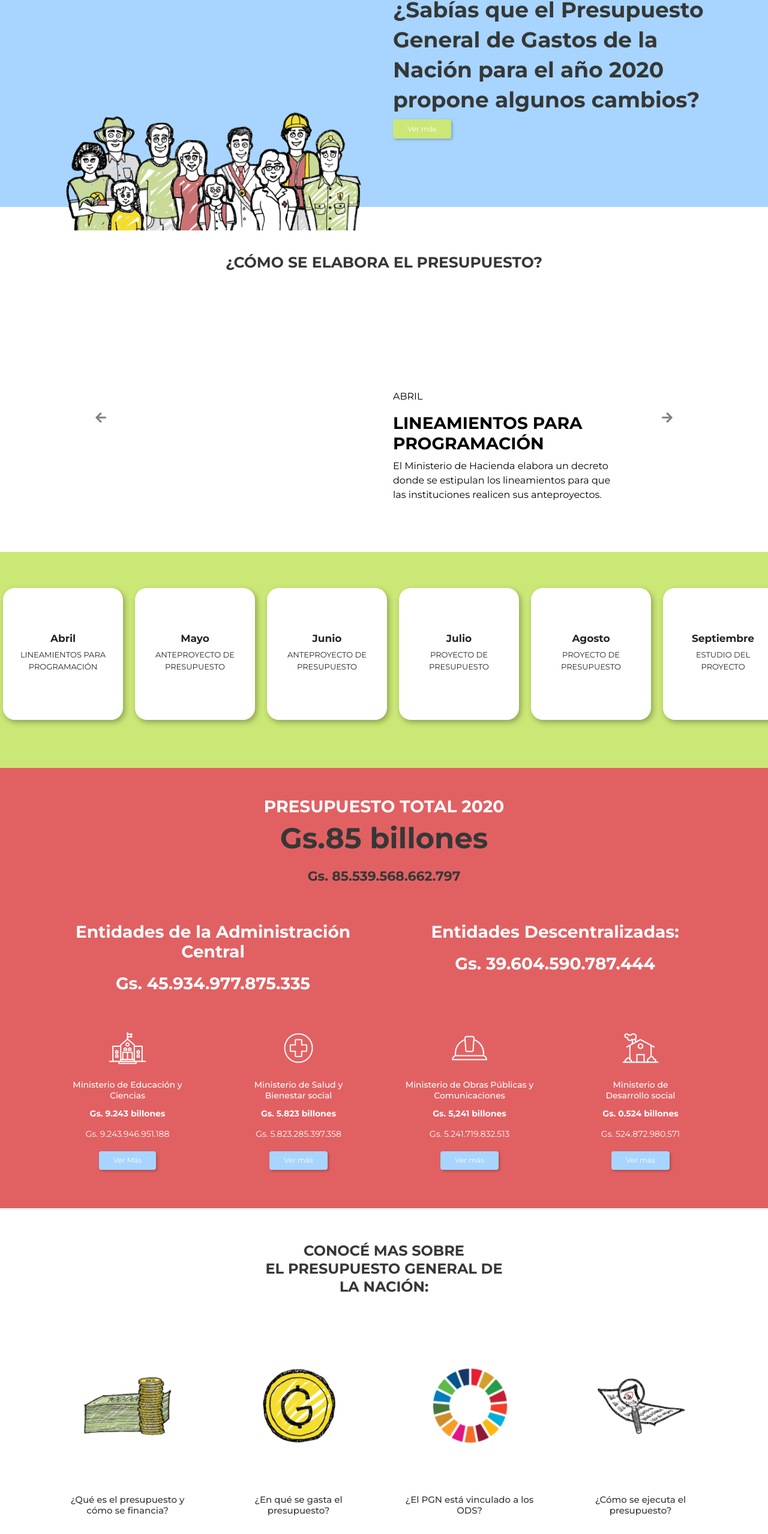
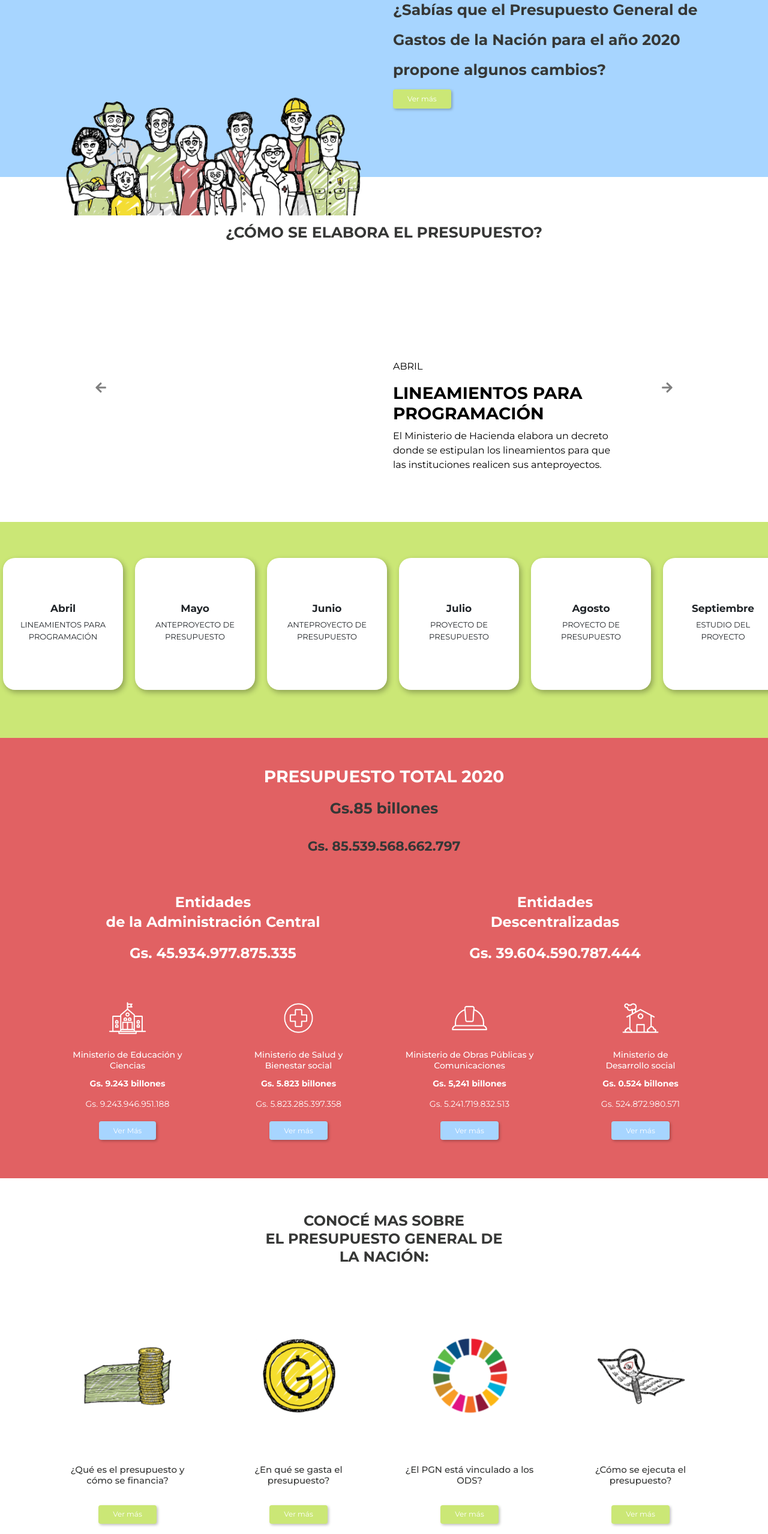
Before and after one commit to Guillecaba/presupuestoCiudadano, a React (Create React App) app: page / in a window 1280 px wide. Shown: the part 181-2738 px from the top of the page at 60% size. Built offline with nearby package versions, Linux system fonts and the light colour scheme.

Commit message:
fix: Animations etc

```diff
--- a/src/components/Cambios/Cambios.css
+++ b/src/components/Cambios/Cambios.css
@@ -2,7 +2,7 @@
   background-color: #A7D5FF;
 }
 .cambios_banner_title {
-  color:black;
+  color:white;
   /* position:relative;
   top:150%; */
 
--- a/src/components/Cambios/Cambios.js
+++ b/src/components/Cambios/Cambios.js
@@ -6,6 +6,7 @@ import presupuestoAprobado from "../../assets/images/presu.png";
 import moneda from "../../assets/images/moneda.png";
 import legis from "../../assets/images/legis.png";
 import LightSpeed from 'react-reveal/LightSpeed';
+import Fade from 'react-reveal/Fade'
 import pdf from "../../assets/media/decreto.pdf"
 import Arrow from "../../assets/images/Arrow.png"
 
@@ -15,11 +16,11 @@ const Cambios = () => {
     <Container>
       <Row className="cambios_banner mt-5 p-5">
         <Col>
-        <LightSpeed right>
+        <Fade>
           <h1 className="text-center cambios_banner_title ">
             Cambios del presupuesto 2020
           </h1>
-          </LightSpeed>
+          </Fade>
         </Col>
       </Row>
       <Row>
--- a/src/components/Educacion/Educacion.css
+++ b/src/components/Educacion/Educacion.css
@@ -127,6 +127,6 @@ li {
 }
 
 
-.tabla-grafico {
+/* .tabla-grafico {
   table-layout: fixed;
-}
+} */
--- a/src/components/Home/Home.css
+++ b/src/components/Home/Home.css
@@ -16,7 +16,7 @@
 }
 
 .banner__text_title {
-  font-size:36px;
+  font-size:1.563rem;
   line-height: 50px;
 
   font-weight: bold;
@@ -153,7 +153,7 @@
 .presupuesto_total__subtitle {
   font-weight: bold;
   color:#363736 !important;
-  font-size: 48px;
+  font-size: 1.563rem;
   line-height: 56px;
   text-align: center;
 }
@@ -195,14 +195,14 @@
 .presupuesto_total__card__title_two {
   color: white !important;
   line-height: 33px;
-  font-size: 28px;
+  font-size: 24px;
   font-weight: bold;
 }
 
 .presupuesto_total__subtitle_two {
   font-weight: bold;
   color:white !important;
-  font-size: 28px;
+  font-size: 24px;
   line-height: 56px;
   text-align: center;
 }
--- a/src/components/Home/Home.js
+++ b/src/components/Home/Home.js
@@ -64,7 +64,7 @@ class Home extends React.Component {
           <Container>
             <Row>
               <Col md={6}>
-              <Fade className="grow" left>
+              <Fade className="grow" bottom>
                 <img
                   className="banner__img grow"
                   src={personitas}
@@ -90,11 +90,11 @@ class Home extends React.Component {
         <Container>
           <Row id="proceso">
             <Col>
-            <LightSpeed right>
+            <Fade >
             <h1 className="como-se-elabora  text-center grow">
             ¿CÓMO SE ELABORA EL PRESUPUESTO?
                 </h1>
-                </LightSpeed>
+                </Fade>
               <Carousel interval="5000" className="">
                 {/* <Carousel.Item>
                   <img
@@ -120,9 +120,9 @@ class Home extends React.Component {
                   <Carousel.Caption>
                     <Row>
                       <Col md={6}>
-                      <Zoom left>
+                      <Fade >
                         <img className=" w-100" src={ciclo} alt="C" />
-                        </Zoom>
+                        </Fade>
                       </Col>
                       <Col md={6} className="slide-text-side">
                         <h3 className="slide-title text-left">
@@ -145,13 +145,13 @@ class Home extends React.Component {
                   <Carousel.Caption>
                     <Row>
                       <Col md={6}>
-                      <Zoom left>
+                      <Fade>
                         <img
                           className=" w-100"
                           src={lineamientos}
                           alt="Lineamientos"
                         />
-                        </Zoom>
+                        </Fade>
                       </Col>
                       <Col md={6} className="slide-text-side">
                         <p className="slide-text text-left">ABRIL</p>
@@ -173,13 +173,13 @@ class Home extends React.Component {
                   <Carousel.Caption>
                     <Row>
                       <Col md={6}>
-                      <Zoom left>
+                      <Fade>
                         <img
                           className=" w-100"
                           src={anteproyecto}
                           alt="anteproyecto"
                         />
-                        </Zoom>
+                        </Fade>
                       </Col>
                       <Col md={6} className="slide-text-side">
                         <p className="slide-text text-left">MAYO - JUNIO</p>
@@ -204,13 +204,13 @@ class Home extends React.Component {
                   <Carousel.Caption>
                     <Row>
                       <Col md={6}>
-                      <Zoom left>
+                      <Fade>
                         <img
                           className=" w-100"
                           src={proyecto}
                           alt="Lineamientos"
                         />
-                        </Zoom>
+                        </Fade>
                       </Col>
                       <Col md={6} className="slide-text-side">
                         <p className="slide-text text-left">JULIO - AGOSTO</p>
@@ -234,13 +234,13 @@ class Home extends React.Component {
                   <Carousel.Caption>
                     <Row>
                       <Col md={6}>
-                      <Zoom left>
+                      <Fade>
                         <img
                           className=" w-100"
                           src={estudio}
                           alt="Lineamientos"
                         />
-                        </Zoom>
+                        </Fade>
                       </Col>
                       <Col md={6} className="slide-text-side">
                         <p className="slide-text text-left">
@@ -265,13 +265,13 @@ class Home extends React.Component {
                   <Carousel.Caption>
                     <Row>
                       <Col md={6}>
-                      <Zoom left>
+                      <Fade>
                         <img
                           className=" w-100"
                           src={aprobacion}
                           alt="Lineamientos"
                         />
-                        </Zoom>
+                        </Fade>
                       </Col>
                       <Col md={6} className="slide-text-side">
                         <p className="slide-text text-left">
@@ -295,13 +295,13 @@ class Home extends React.Component {
                   <Carousel.Caption>
                     <Row>
                       <Col md={6}>
-                      <Zoom left>
+                      <Fade>
                         <img
                           className=" w-50"
                           src={presidente}
                           alt="Lineamientos"
                         />
-                        </Zoom>
+                        </Fade>
                       </Col>
                       <Col md={6} className="slide-text-side">
                         <p className="slide-text text-left">
@@ -325,13 +325,13 @@ class Home extends React.Component {
                   <Carousel.Caption>
                     <Row>
                       <Col md={6}>
-                      <Zoom left>
+                      <Fade>
                         <img
                           className=" w-100"
                           src={ejecucion}
                           alt="Lineamientos"
                         />
-                        </Zoom>
+                        </Fade>
                       </Col>
                       <Col md={6} className="slide-text-side">
                         <p className="slide-text text-left">
@@ -429,7 +429,7 @@ class Home extends React.Component {
               <Fragment>
             <h1  className="presupuesto_total__card__title_two text-center">
 
-            Entidades de la Administración Central
+            Entidades <br></br> de la Administración Central
                 </h1>
                 <h2 className="presupuesto_total__subtitle_two  mb-5 ">
                   Gs. 45.934.977.875.335 <br />
@@ -441,7 +441,7 @@ class Home extends React.Component {
                 <Fragment>
                 <h1 className="presupuesto_total__card__title_two text-center">
 
-                  Entidades Descentralizadas:
+                  Entidades <br />Descentralizadas
                 </h1>
                 <h2 className="presupuesto_total__subtitle_two  mb-5 ">
                   Gs. 39.604.590.787.444 <br />
@@ -479,7 +479,7 @@ class Home extends React.Component {
 
             <Row>
               <Col md={3}>
-              <Zoom left>
+              <Fade>
 
                 <Card className="card-ministerio">
                   <Card.Img className="w-25 align-self-center grow" src={escuela} />
@@ -501,10 +501,10 @@ class Home extends React.Component {
                   </Link>
                 </Card>
 
-        </Zoom>
+        </Fade>
               </Col>
               <Col md={3}>
-              <Zoom left>
+              <Fade>
                 <Card className="card-ministerio">
                   <Card.Img className="w-25 align-self-center grow" src={cruz} />
                   <Card.Body>
@@ -524,10 +524,10 @@ class Home extends React.Component {
                     </Button>
                   </Link>
                 </Card>
-                </Zoom>
+                </Fade>
               </Col>
               <Col md={3}>
-              <Zoom left>
+              <Fade>
                 <Card className="card-ministerio">
                   <Card.Img className="w-25 align-self-center grow" src={casco} />
                   <Card.Body>
@@ -548,10 +548,10 @@ class Home extends React.Component {
                     </Button>
                   </Link>
                 </Card>
-                </Zoom>
+                </Fade>
               </Col>
               <Col md={3}>
-              <Zoom left>
+              <Fade>
                 <Card className="card-ministerio ">
                   <Card.Img className="w-25 align-self-center grow " src={casa} />
                   <Card.Body>
@@ -571,7 +571,7 @@ class Home extends React.Component {
                     </Button>
                   </Link>
                 </Card>
-                </Zoom>
+                </Fade>
               </Col>
             </Row>
             </Container>
@@ -646,7 +646,7 @@ class Home extends React.Component {
             </h1>
             <Row>
               <Col md={3}>
-              <Zoom left>
+              <Fade >
                 <Card>
                   <Card.Img className="grow" variant="top" src={billete} />
                   <Card.Body>
@@ -658,10 +658,10 @@ class Home extends React.Component {
                   Ver más
                   </Button></Link>
                 </Card>
-                </Zoom>
+                </Fade>
               </Col>
               <Col md={3}>
-              <Zoom left>
+              <Fade >
                 <Card>
                   <Card.Img className="grow " variant="top" src={moneda} />
                   <Card.Body>
@@ -675,10 +675,10 @@ class Home extends React.Component {
                   </Button>
                   </Link>
                 </Card>
-                </Zoom>
+                </Fade>
               </Col>
               <Col md={3}>
-              <Zoom left>
+              <Fade >
                 <Card>
                   <Card.Img className="gro img-ods   " src={ods} />
                   <Card.Body>
@@ -692,10 +692,10 @@ class Home extends React.Component {
                     </Button>
                   </Link>
                 </Card>
-                </Zoom>
+                </Fade>
               </Col>
               <Col md={3}>
-              <Zoom left>
+              <Fade >
                 <Card>
                   <Card.Img  className="grow " variant="top" src={lupa} />
                   <Card.Body>
@@ -710,7 +710,7 @@ class Home extends React.Component {
                   </Button>
                   </Link>
                 </Card>
-                </Zoom>
+                </Fade>
               </Col>
             </Row>
           </div>
@@ -810,16 +810,17 @@ class Home extends React.Component {
           <Container>
             <Row>
               <Col md={5}>
-              <Fade left>
+              <Fade bottom>
                 <img className="w-100" src={personitas} alt="Personitas" />
                 </Fade>
               </Col>
               <Col md={7}>
-                <Fade right>
+                <Fade bottom>
                 <h1 className="text-uppercase font-weigth-bold information__title pb-3">
                   informáte
                 </h1>
                 </Fade>
+                <Fade bottom>
                 <p className="informartion__subtitle">
                   Conocer el Presupuesto es esencial para conocer que usos se le
                   dan a tus impuestos, cuáles son las prioridades de las
@@ -828,6 +829,9 @@ class Home extends React.Component {
                   vida.
                 </p>
                 <Button href={guia} className="button__secundary grow">Descargá la guía</Button>
+                </Fade>
+
+
               </Col>
             </Row>
           </Container>
```
Also changed, not shown: src/components/Detalle/Detalle.js (+29 -17 lines), src/components/Ejecucion/Ejecucion.js (+11 -10 lines), src/components/Financiacion/Financiacion.js (+12 -11 lines).
